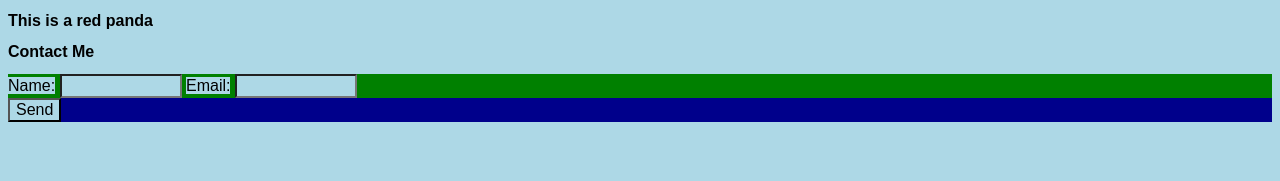
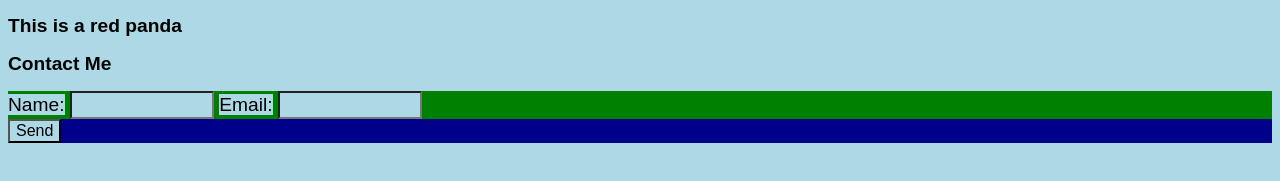
Before and after one commit to kevinhng77/mini-project, a plain HTML site: page index.html in a window 1280 px wide. Shown: the part 317-498 px from the top of the page. Drawn offline with Linux system fonts and the light colour scheme; files whose address does not match are found by name.

Commit message:
class selector

```diff
--- a/assets/style.css
+++ b/assets/style.css
@@ -29,6 +29,10 @@ footer{
     background-color: darkblue;
 }
 
+.words{
+    font-size: larger;
+}
+
 form{
     background-color: green;
 }
--- a/index.html
+++ b/index.html
@@ -17,6 +17,7 @@
         <a href="/Contact/">Contact</a> |
     </nav>
 
+    <div class="words">
     <main>
         <img src="https://upload.wikimedia.org/wikipedia/commons/thumb/e/e6/Red_Panda_%2824986761703%29.jpg/1200px-Red_Panda_%2824986761703%29.jpg"
         alt="red panda">
@@ -33,6 +34,7 @@
                 size="10">
         </form>
     </main>
+    </div>
 
     <footer>
         <button type="button">Send</button>
```
